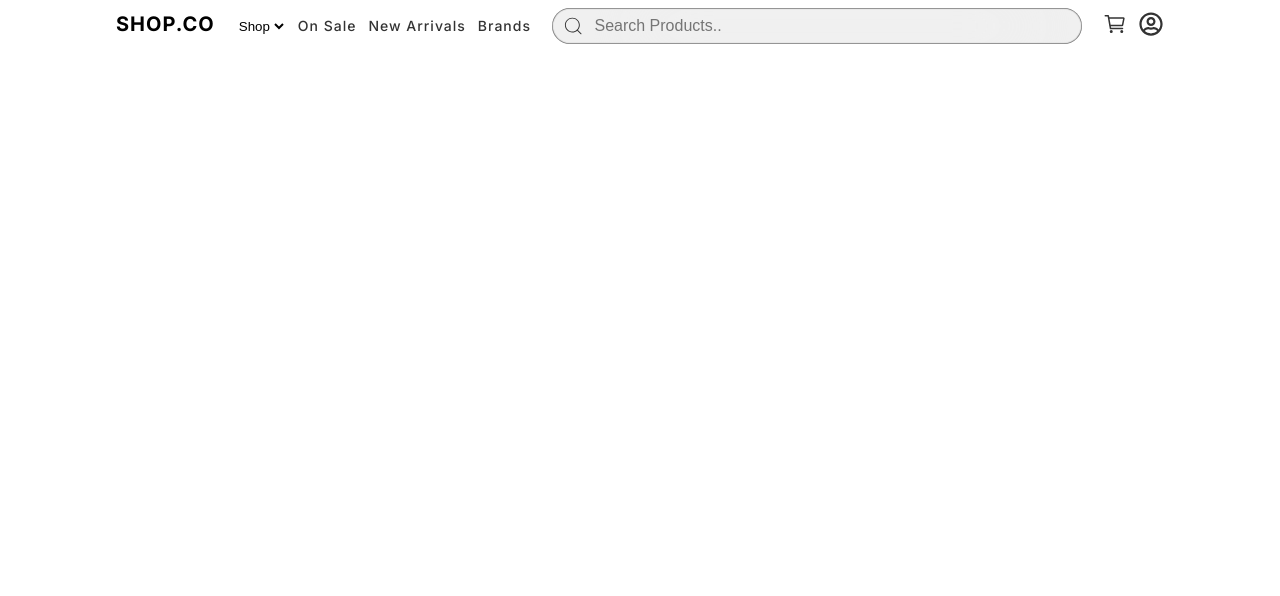
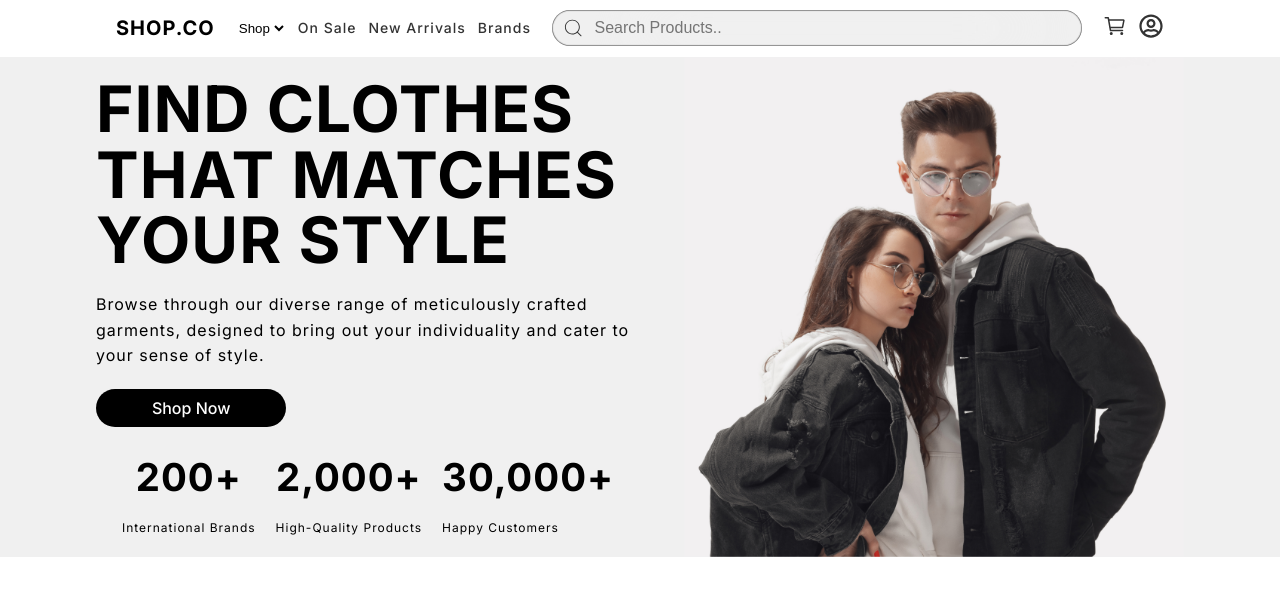
Before and after one commit to ahmedRAOUANE/Shop.CO, a Next.js app: page / in a window 1280 px wide. Shown: the top 596 px of the page. Built offline with nearby package versions, Linux system fonts and the light colour scheme.

Commit message:
craete the hero section

```diff
--- a/src/app/page.tsx
+++ b/src/app/page.tsx
@@ -1,9 +1,11 @@
 import Header from "@/components/Header";
+import Hero from "@/components/Hero";
 
 export default function Home() {
   return (
-    <div className="container">
+    <div>
       <Header />
+      <Hero />
     </div>
   );
 }
--- a/src/components/Header.tsx
+++ b/src/components/Header.tsx
@@ -7,14 +7,14 @@ import { MdMenu } from "react-icons/md";
 const Header = () => {
     return (
         <header>
-            <nav className="box nowrap">
-                <div className="box nowrap">
-                    <button className="hide-in-large">
+            <nav className="box nowrap container">
+                <div className="box nowrap small-gap">
+                    <button className="icon hide-in-large">
                         <MdMenu />
                     </button>
 
                     <Link href={"/"}>
-                        <h1>
+                        <h1 className="disable-guitters">
                             SHOP.CO
                         </h1>
                     </Link>
--- /dev/null
+++ b/src/components/Hero.tsx
@@ -0,0 +1,42 @@
+import image from "@/assets/image1.png";
+import Image from "next/image";
+
+const Hero = () => {
+    return (
+        <div className='hero full-with viewport-height'>
+            <div className="container full-height box">
+                <div className="hero-text box column">
+                    <h2 className="full-width text-start disable-guitters">FIND CLOTHES THAT MATCHES YOUR STYLE</h2>
+                    <p>Browse through our diverse range of meticulously crafted garments, designed to bring out your individuality and cater to your sense of style.</p>
+
+                    <div className="box full-width">
+                        <button className='rounded'>Shop Now</button>
+                    </div>
+
+                    <div className="box center-x">
+                        <div className='box column small-gap'>
+                            <strong className="full-width text-center">200+</strong>
+                            <small className='full-width'>International Brands</small>
+                        </div>
+
+                        <div className='box column small-gap'>
+                            <strong className="full-width text-center">2,000+</strong>
+                            <small className='full-width'>High-Quality Products</small>
+                        </div>
+
+                        <div className='box column small-gap'>
+                            <strong className="full-width text-center">30,000+</strong>
+                            <small className='full-width'>Happy Customers</small>
+                        </div>
+                    </div>
+                </div>
+
+                <div className="hero-image box">
+                    <Image src={image} alt="" height={500} />
+                </div>
+            </div>
+        </div>
+    )
+}
+
+export default Hero
--- a/src/styles/button.css
+++ b/src/styles/button.css
@@ -4,24 +4,23 @@ input[type="button"],
 input[type="submit"] {
     border-radius: 8px;
     border: 1px solid transparent;
-    padding: var(--button-secondary-padding);
+    padding: var(--small-padding) var(--main-padding);
     font-size: 1em;
     font-weight: 500;
     font-family: inherit;
-    background-color: #e6f0ff;
-    color: var(--primary-color);
+    background-color: var(--black-color);
+    color: var(--white-color);
     cursor: pointer;
     transition: border-color 0.25s;
     position: relative;
 
     &.rounded {
-        border-radius: 50%;
-        width: 40px;
-        height: 40px;
+        border-radius: var(--main-padding);
     }
 
     &.primary {
-        background-color: var(--primary-color);
+        background-color: var(--white-color);
+        color: var(--black-color);
     }
 
     &.link {
@@ -36,7 +35,7 @@ input[type="submit"] {
     }
 
     &:hover {
-        background-color: #bbd2f5;
+        background-color: #000000bd;
     }
 
     &.delete {
--- a/src/styles/customes.css
+++ b/src/styles/customes.css
@@ -1,4 +1,13 @@
 header {
+    padding: clamp(5px, 2vw, 10px) 0;
+    position: -webkit-sticky;
+    position: fixed;
+    top: 0;
+    left: 0;
+    width: 100%;
+    z-index: 3;
+    background-color: white;
+
     nav {
         .nav-menu, .nav-btns {
             gap: 10px;
@@ -25,3 +34,62 @@ header {
         }
     }
 }
+
+.hero {
+    background-color: var(--grey-color);
+    position: relative;
+    flex-wrap: wrap;
+    margin-top: 57px;
+
+    .container {
+        container-type: inline-size;
+        padding: 0;
+        gap: 0;
+
+        .hero-text {
+            z-index: 1;
+            padding: 10px;
+
+            h2 {
+                font-size: clamp(2rem, 5vw, 4rem);
+                line-height: 1.02;
+            }
+
+            button {
+                width: 100%;
+            }
+
+            strong {
+                font-size: clamp(2rem, 3vw, 4rem);
+            }
+
+            small {
+                font-size: 10px;
+            }
+        }
+
+        .hero-image {
+            flex: 1;
+            justify-content: end;
+        }
+
+        @container (width > 600px) {
+            .hero-text {
+                padding: 0;
+                flex: 1;
+
+                button {
+                    width: 35%;
+                }
+
+                small {
+                    font-size: 12px;
+                }
+            }
+
+            .hero-image {
+                flex: 1;
+            }
+        }
+    }
+}
```
Also changed, not shown: src/assets/image1(1).png (added), src/assets/image1.png (added).
